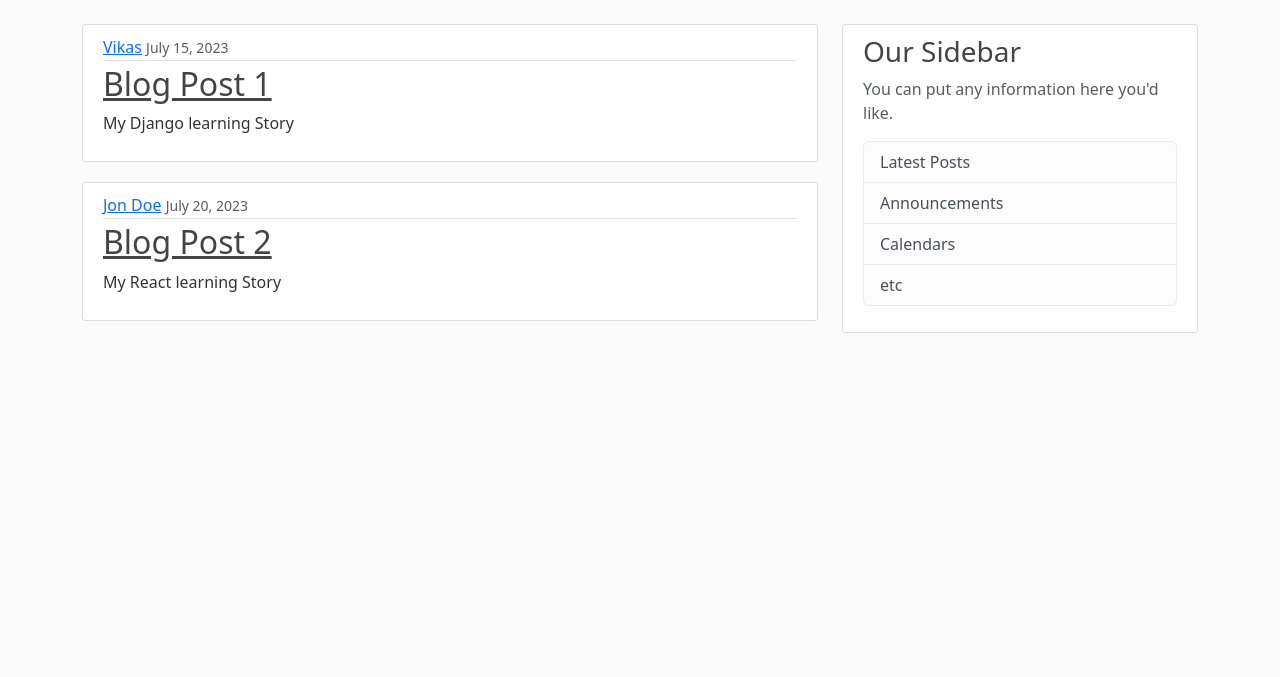
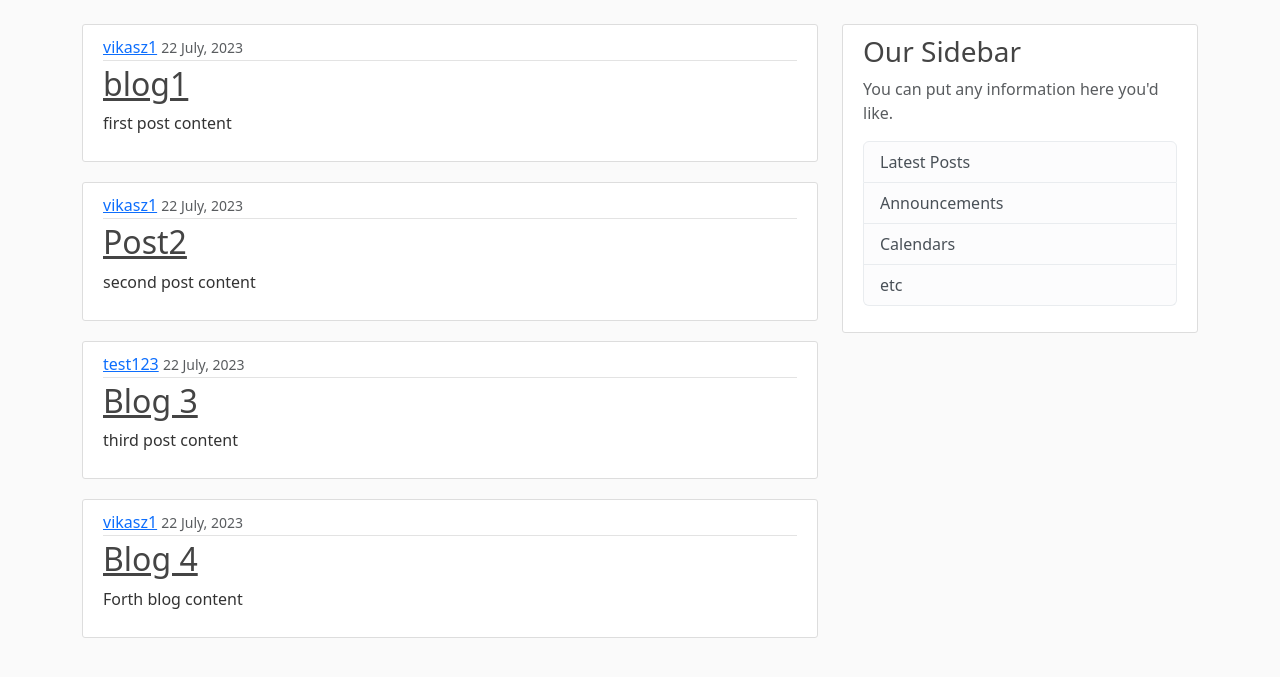
Before and after one commit to vikasz1/DjangoBlog, a Django app: page / in a window 1280 px wide. Shown: the part 56-733 px from the top of the page. Run offline with Django 4.2, Linux system fonts and the light colour scheme; data comes from the database, SQL or seed files in the repository; both versions use the stored data as it was after the commit.

Commit message:
Post added

```diff
--- a/blog/admin.py
+++ b/blog/admin.py
@@ -1,3 +1,6 @@
 from django.contrib import admin
+from .models import Post
+# Register your models here.
 
-# Register your models here.
+
+admin.site.register(Post)
--- a/blog/models.py
+++ b/blog/models.py
@@ -1,3 +1,12 @@
 from django.db import models
+from django.utils import timezone
+from django.contrib.auth.models import User
 
-# Create your models here.
+class Post(models.Model):
+    title = models.CharField(max_length=100)
+    content  = models.TextField()
+    date_posted = models.DateTimeField(default=timezone.now)
+    author = models.ForeignKey(User,on_delete=models.CASCADE)
+
+    def __str__(self):
+        return self.title
--- a/blog/templates/blog/home.html
+++ b/blog/templates/blog/home.html
@@ -6,7 +6,7 @@
   <div class="media-body">
     <div class="article-metadata">
       <a class="mr-2" href="#">{{ post.author }}</a>
-        <small class="text-muted">{{ post.date_posted }}</small>
+      <small class="text-muted">{{ post.date_posted | date:"d F, Y" }}</small>
     </div>
     <h2><a class="article-title" href="#">{{ post.title }}</a></h2>
     <p class="article-content">{{ post.content }}</p>
--- a/blog/views.py
+++ b/blog/views.py
@@ -1,27 +1,11 @@
 from django.shortcuts import render
 from django.http import HttpResponse
-
+from .models import Post
 # Create your views here.
-posts = [
-    {
-        'author': "Vikas",
-        'title': "Blog Post 1",
-        'content': 'My Django learning Story',
-        'date_posted':'July 15, 2023'
-    },
-    {
-        'author': "Jon Doe",
-        'title': "Blog Post 2",
-        'content': 'My React  learning Story',
-        'date_posted':'July 20, 2023'
-    },
-
-]
-
 
 def home(request):
     context = {
-        'posts':posts
+        'posts':Post.objects.all()
     }
     return render(request, 'blog/home.html',context)
 
```
Also changed, not shown: blog/migrations/0001_initial.py (added), db.sqlite3, 2 other files. Lines whose indentation alone changed are shown as unchanged.
